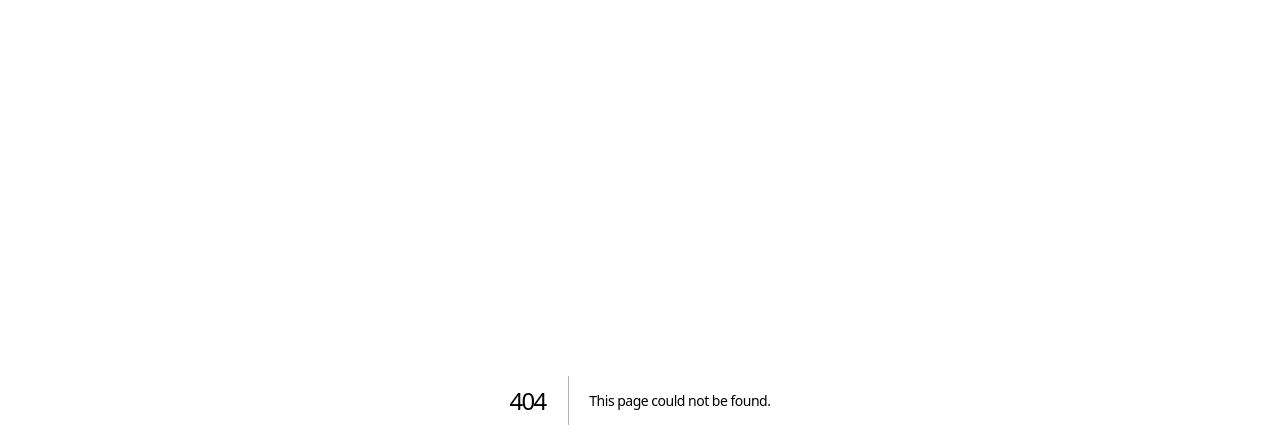
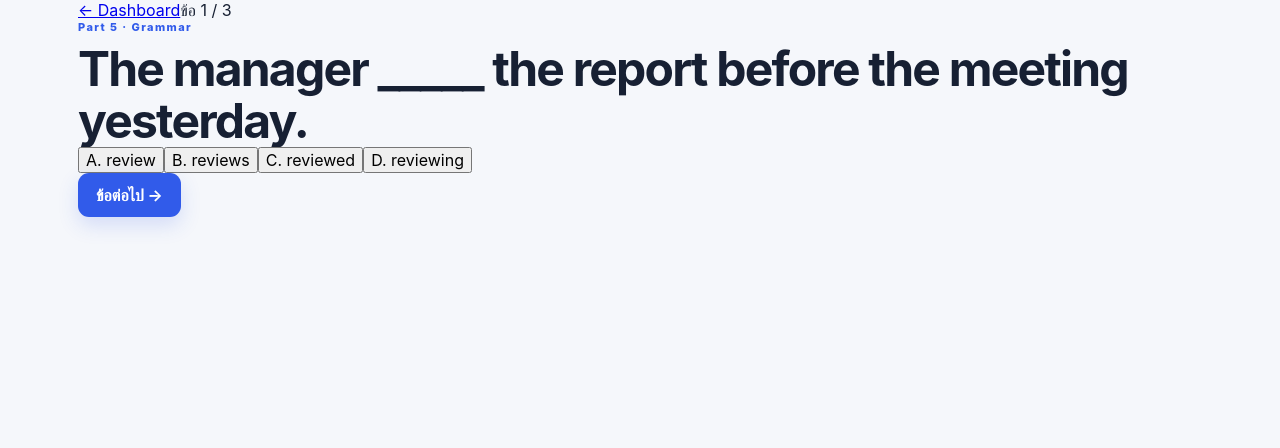
Before and after one commit to froncebl1998-lab/toeic-ai-coach, a Next.js app: page /practice in a window 1280 px wide. Before the commit this address had no page. Shown: the top 448 px of the page. Built offline with nearby package versions, Linux system fonts and the light colour scheme.

Commit message:
Add TOEIC practice engine

```diff
--- /dev/null
+++ b/app/practice/page.tsx
@@ -0,0 +1,18 @@
+"use client";
+
+import { useState } from "react";
+
+const questions = [
+  { part:"Part 5 · Grammar", question:"The manager _____ the report before the meeting yesterday.", choices:["A. review","B. reviews","C. reviewed","D. reviewing"], answer:2, explanation:"Yesterday indicates past tense, so 'reviewed' is correct." },
+  { part:"Part 5 · Vocabulary", question:"Please _____ the attached document before the meeting.", choices:["A. review","B. reviewed","C. reviewing","D. reviews"], answer:0, explanation:"After 'please', use the base verb: review." },
+  { part:"Part 2 · Listening", question:"When will the new employee start?", choices:["A. Next Monday.","B. In the HR office.","C. With Mr. Kim."], answer:0, explanation:"The question asks 'When', so the answer should be a time." }
+];
+
+export default function Practice() {
+  const [current,setCurrent]=useState(0), [selected,setSelected]=useState<number|null>(null), [score,setScore]=useState(0), [finished,setFinished]=useState(false);
+  const q=questions[current];
+  function choose(i:number){if(selected!==null)return;setSelected(i);if(i===q.answer)setScore(s=>s+1);}
+  function next(){if(current===questions.length-1){setFinished(true);return;}setCurrent(n=>n+1);setSelected(null);}
+  if(finished){const percent=Math.round(score/questions.length*100);return <main className="page practice-page"><div className="result-card"><p className="eyebrow">PRACTICE COMPLETE</p><div className="result-score">{score}/{questions.length}</div><h1>ทำได้ {percent}%</h1><p>นี่คือข้อมูลเริ่มต้นสำหรับระบบวิเคราะห์จุดอ่อนของคุณ</p><div className="result-box"><strong>{score===questions.length?"ยอดเยี่ยม!":"เริ่มเห็นจุดที่ต้องฝึกแล้ว"}</strong><span>ทำข้อสอบเพิ่มเพื่อให้ AI วิเคราะห์แม่นขึ้น</span></div><a className="primary link-button" href="/">กลับ Dashboard</a></div></main>;}
+  return <main className="page practice-page"><header className="practice-top"><a href="/" className="back">← Dashboard</a><span>ข้อ {current+1} / {questions.length}</span></header><div className="question-card"><p className="eyebrow">{q.part}</p><h1>{q.question}</h1><div className="choices">{q.choices.map((choice,i)=>{const correct=selected!==null&&i===q.answer,wrong=selected===i&&i!==q.answer;return <button key={choice} className={correct?"choice correct":wrong?"choice wrong":"choice"} onClick={()=>choose(i)}>{choice}</button>;})}</div>{selected!==null&&<div className={selected===q.answer?"feedback correct-feedback":"feedback wrong-feedback"}><strong>{selected===q.answer?"✓ ถูกต้อง":"✕ ยังไม่ถูก"}</strong><p>{q.explanation}</p></div>}<button className="primary next-button" disabled={selected===null} onClick={next}>{current===questions.length-1?"ดูผลคะแนน":"ข้อต่อไป →"}</button></div></main>;
+}
```
